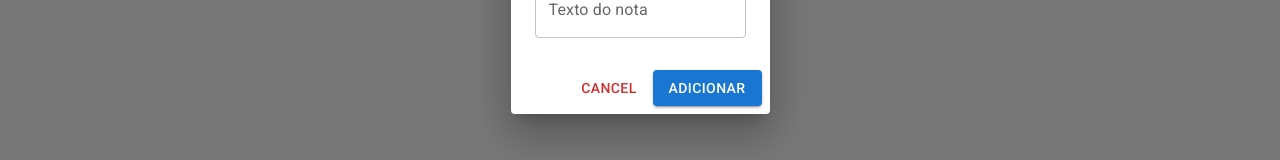
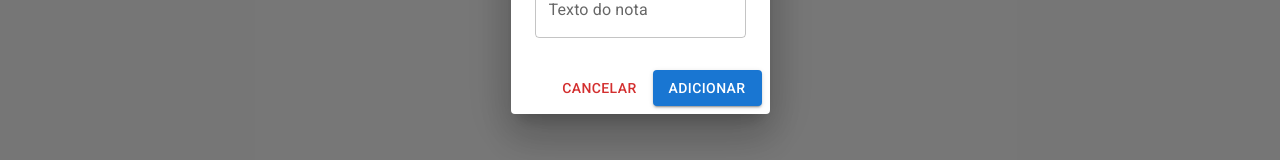
Before and after one commit to pedrorocha-loggi/mui-react-tutorial, a React (Create React App) app: page / in a window 1280 px wide. Both pictures are taken after a click on the button "Nova anotação". Shown: the part 400-560 px from the top of the page. Built offline with nearby package versions, Linux system fonts and the light colour scheme.

Commit message:
test: new note dialog sanity check

```diff
--- a/src/App.js
+++ b/src/App.js
@@ -69,7 +69,7 @@ function App({ initialNotes }) {
           <Button
             color='error'
             onClick={() => setNewNoteDialog(false)}
-          >Cancel</Button>
+          >Cancelar</Button>
           <Button
             variant="contained"
             onClick={() => {
```
Also changed, not shown: 1 other file (tests, documents, lock files or other folders).
